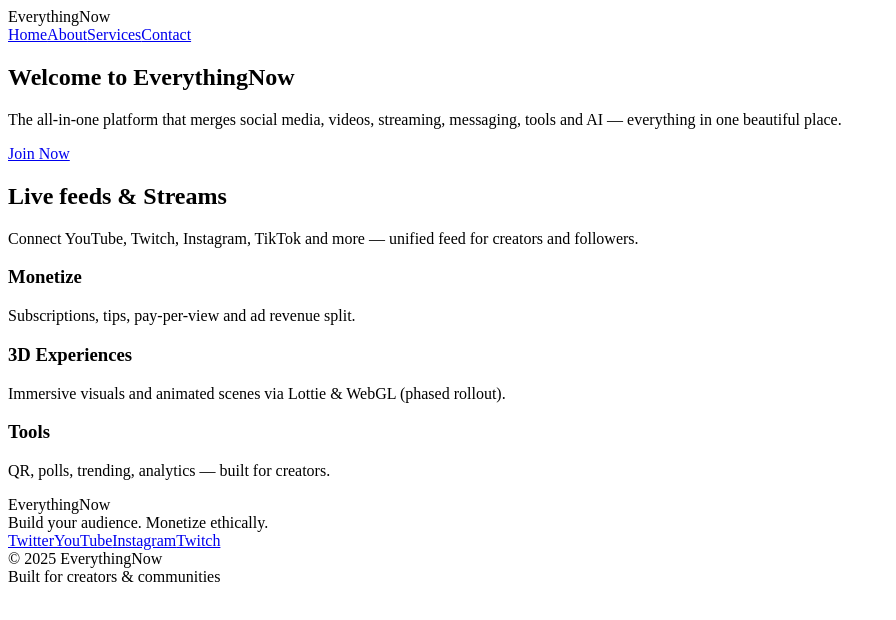
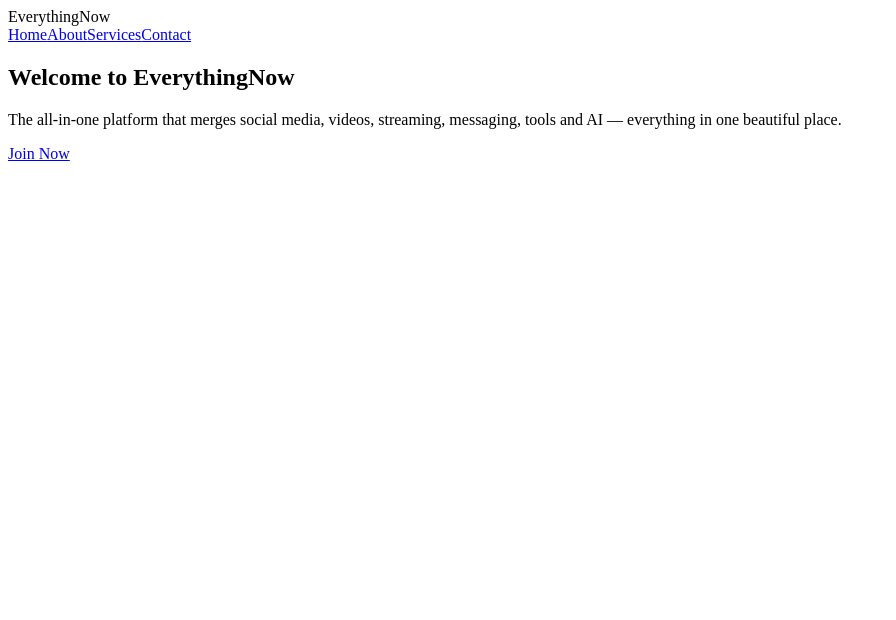
Before and after one commit to santoriniosmarios59-max/everythingnow2, a Next.js app: page / in a window 1280 px wide. Shown: the top 620 px of the page, without its empty margins (0-896 px from the left). Built offline with nearby package versions, Linux system fonts and the light colour scheme.

Commit message:
Update page.tsx

```diff
--- a/app/page.tsx
+++ b/app/page.tsx
@@ -1,34 +1,11 @@
 import Nav from "@/components/Nav";
 import Hero from "@/components/Hero";
-import Footer from "@/components/Footer";
 
-export default function Home() {
+export default function HomePage() {
   return (
-    <main className="min-h-screen flex flex-col">
+    <div className="w-full">
       <Nav />
       <Hero />
-
-      <section className="w-full max-w-6xl mx-auto px-6 py-12">
-        <h2 className="text-2xl font-semibold">Live feeds & Streams</h2>
-        <p className="mt-3 text-gray-600">Connect YouTube, Twitch, Instagram, TikTok and more — unified feed for creators and followers.</p>
-
-        <div className="mt-8 grid grid-cols-1 md:grid-cols-3 gap-6">
-          <div className="p-6 border rounded-lg">
-            <h3 className="font-semibold">Monetize</h3>
-            <p className="mt-2 text-sm text-gray-600">Subscriptions, tips, pay-per-view and ad revenue split.</p>
-          </div>
-          <div className="p-6 border rounded-lg">
-            <h3 className="font-semibold">3D Experiences</h3>
-            <p className="mt-2 text-sm text-gray-600">Immersive visuals and animated scenes via Lottie & WebGL (phased rollout).</p>
-          </div>
-          <div className="p-6 border rounded-lg">
-            <h3 className="font-semibold">Tools</h3>
-            <p className="mt-2 text-sm text-gray-600">QR, polls, trending, analytics — built for creators.</p>
-          </div>
-        </div>
-      </section>
-
-      <Footer />
-    </main>
+    </div>
   );
 }
```
